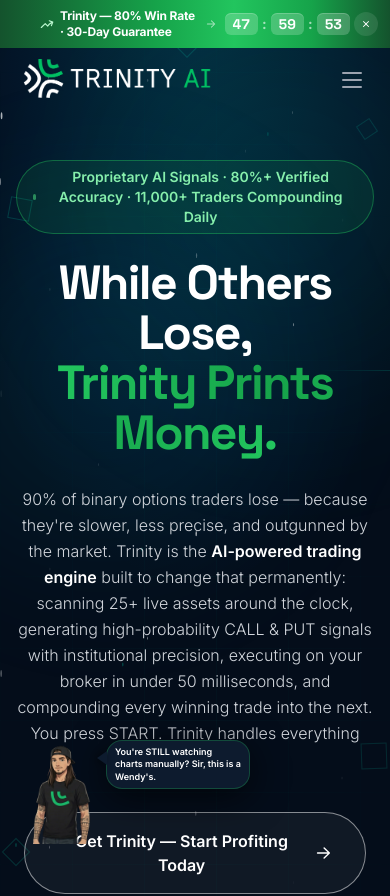
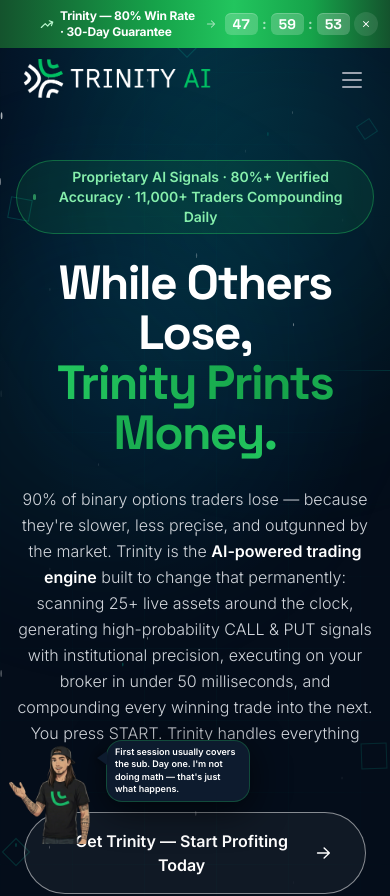
Before and after one commit to superautobinarytool/trinity-ai-website, a React (Vite) app: page / in a window 390 px wide. Shown: the top 896 px of the page. Built offline with nearby package versions, Linux system fonts and the light colour scheme.

Commit message:
fix: mobile image animation (key=orderPos), Fisher-Yates random scene order

```diff
--- a/src/components/AvatarCharacter.tsx
+++ b/src/components/AvatarCharacter.tsx
@@ -11,7 +11,7 @@
  * • pointerEvents:none on root so the widget never blocks page interaction.
  */
 
-import React, { useState, useEffect } from "react";
+import React, { useState, useEffect, useRef } from "react";
 import { motion, AnimatePresence } from "framer-motion";
 
 interface Scene {
@@ -66,6 +66,19 @@
 // Deduplicated image list for preloading
 const ALL_IMAGES = [...new Set(SCENES.map(s => s.image))];
 
+// All scene indices — used to build shuffled playback order
+const ALL_INDICES = Array.from({ length: SCENES.length }, (_, i) => i);
+
+/** Fisher-Yates shuffle — returns a new shuffled array */
+function shuffle(arr: number[]): number[] {
+  const a = [...arr];
+  for (let i = a.length - 1; i > 0; i--) {
+    const j = Math.floor(Math.random() * (i + 1));
+    [a[i], a[j]] = [a[j], a[i]];
+  }
+  return a;
+}
+
 const SHOW_DELAY_MS = 4500;
 const CYCLE_MS      = 13000;
 const SITE_BG       = "#080d1a";
@@ -89,7 +102,10 @@
 
 export default function AvatarCharacter() {
   const [visible,  setVisible]  = useState(false);
-  const [sceneIdx, setSceneIdx] = useState(0);
+  // Shuffled playback: orderRef holds the randomised scene index list;
+  // orderPos advances through it, reshuffling when exhausted.
+  const orderRef  = useRef<number[]>(shuffle(ALL_INDICES));
+  const [orderPos, setOrderPos] = useState(0);
   const isMobile = useIsMobile();
 
   // ── Preload ALL images immediately on mount ───────────────────────────────
@@ -108,14 +124,25 @@
     return () => clearTimeout(t);
   }, []);
 
-  // ── Cycle scenes ──────────────────────────────────────────────────────────
+  // ── Cycle scenes (shuffled) ─────────────────────────────────────────────
   useEffect(() => {
     if (!visible) return;
-    const id = setInterval(() => setSceneIdx(i => (i + 1) % SCENES.length), CYCLE_MS);
+    const id = setInterval(() => {
+      setOrderPos(pos => {
+        const next = pos + 1;
+        if (next >= SCENES.length) {
+          // Exhausted the current shuffle — reshuffle for next round
+          orderRef.current = shuffle(ALL_INDICES);
+          return 0;
+        }
+        return next;
+      });
+    }, CYCLE_MS);
     return () => clearInterval(id);
   }, [visible]);
 
-  const scene = SCENES[sceneIdx];
+  const sceneIdx = orderRef.current[orderPos];
+  const scene    = SCENES[sceneIdx];
 
   // ── Sizing ────────────────────────────────────────────────────────────────
   // Both mobile and desktop use overflow:hidden — no gradients on mobile,
@@ -157,7 +184,7 @@
           >
             <AnimatePresence mode="wait">
               <motion.img
-                key={scene.image}
+                key={orderPos}
                 src={scene.image}
                 alt=""
                 draggable={false}
@@ -211,7 +238,7 @@
           >
             <AnimatePresence mode="wait">
               <motion.div
-                key={sceneIdx}
+                key={orderPos}
                 initial={{ scale: 0.6, opacity: 0, y: 8 }}
                 animate={{ scale: 1,   opacity: 1, y: 0 }}
                 exit={{    scale: 0.8, opacity: 0, y: -5 }}
```
